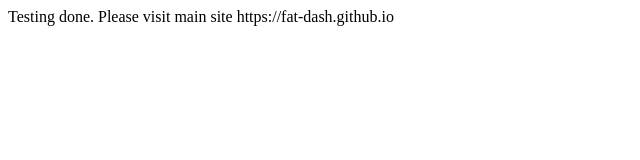
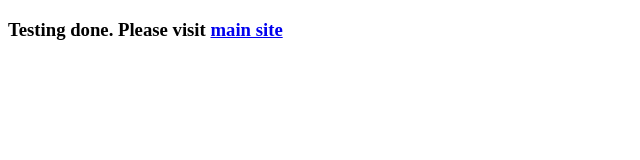
Before and after one commit to fat-dash/fat-dash.github.io, a plain HTML site: page next/index.html in a window 1280 px wide. Shown: the whole page, without its empty margins (0-640 px from the left). Drawn offline with Linux system fonts and the light colour scheme.

Commit message:
Add placeholder

```diff
--- a/next/index.html
+++ b/next/index.html
@@ -4,8 +4,8 @@
     <title>FPS Aim Trainer Test Dashboard</title>
   </head>
   <body>
-    <div id="root">
-      Testing done. Please visit main site https://fat-dash.github.io
-    </div>
+    <h3 id="root">
+      Testing done. Please visit <a href="https://fat-dash.github.io">main site</a>
+    </h3>
   </body>
 </html>
```
Also changed, not shown: next/placeholder.html (+3 -3 lines).
